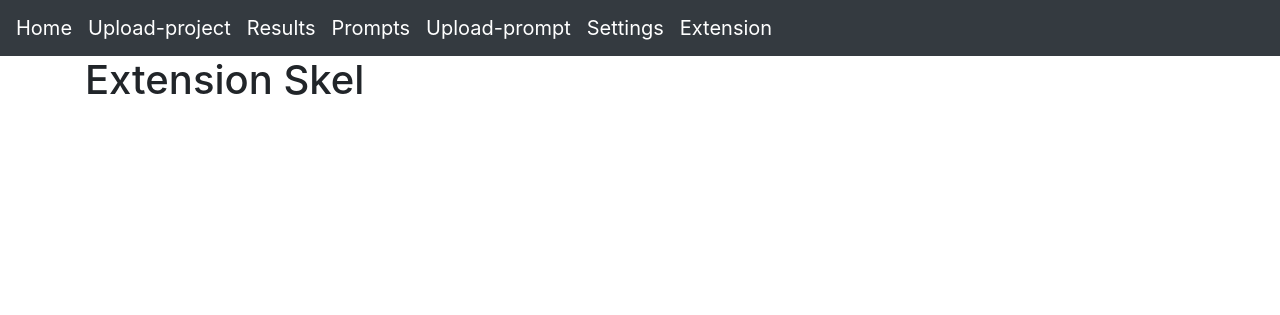
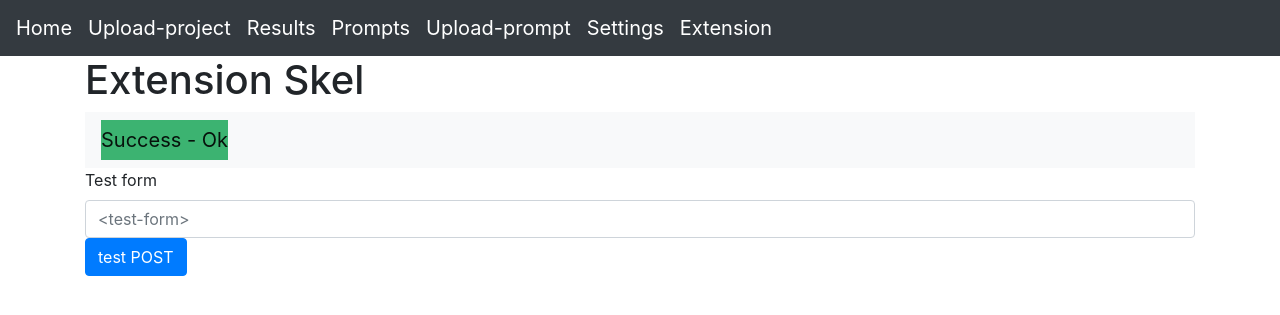
Before and after one commit to NightmareLab/SourceGPT, a Flask app: template src/templates/extension/skel.html in a window 1280 px wide. Shown: the top 315 px of the page. Run offline with Flask 3, Linux system fonts and the light colour scheme; the template is opened without the code that fills it: most values are stand-ins (such as "Sample title", 1, 10 or a date in 2020); parts of the project's set-up code (start-up, migrations or seed data) failed here and were passed over; some libraries are stand-ins or nearby versions.

Commit message:
fix on extension support and debug dockerfile

```diff
--- a/compose_debug_env.yaml
+++ b/compose_debug_env.yaml
@@ -1,7 +1,7 @@
 services:
   backend:
     build:
-      context: flask
+      context: src
       target: builder
     # flask requires SIGINT to stop gracefully
     # (default stop signal from Compose is SIGTERM)
--- a/src/extension/__init__.py
+++ b/src/extension/__init__.py
@@ -45,6 +45,7 @@ def add_extension(wrap_mongo, extns):
     extns.html_file,
     extra = extns.extra
   )
+  return extension_id
 
 
 def init(wrap_mongo):
@@ -85,6 +86,6 @@ class WrapExtension:
 
   def f(self, id_, *args, **kwargs):
     if id_ in self.trampoline :
-      return self.trampoline[id_](*args, **kwargs)
+      return self.trampoline[id_](id_, *args, **kwargs)
     else :
       raise Exception("Invalid '{}' extension id".format(id_))
--- a/src/extension/skel.py
+++ b/src/extension/skel.py
@@ -66,8 +66,9 @@ After i do that print what the code is doing."""
 
 
 ## The method main should be extended as follows
-def main(db_session, request_session, *args, **kwargs):
+def main(id_extension, db_session, request_session, *args, **kwargs):
   """
+    id_extension    : id on extension schema
     db_session      : Db session saved as WrapMongo class
     request_session : flask request object
   """
--- a/src/server.py
+++ b/src/server.py
@@ -309,24 +309,28 @@ def extension():
     prompt_model = wrap_mongo.get_prompt_entry(extns['id_prompt'])
 
   if request.method == 'POST' :
-    return "<html>TODO</html>"
+    if extns != None :
+      try :
+        wrap_extension.f(extns['id'], wrap_mongo, request)
+        status="Ok"
+      except Exception as ex :
+        status="Fail: " + str(ex)
+
+  if extns != None :
+    return render_template(
+      'extension/{}'.format(extns['html_file']),
+      extension_id = extns['id'],
+      prompt_model = prompt_model,
+      extension_model = extns,
+      status=status
+    )
 
   else :
-    if extns is None :
-      return render_template(
-        "extension.html",
-        extensions = extensions,
-        order_view = order_view
-      )
-
-    else :
-      return render_template(
-        'extension/{}'.format(extns['html_file']),
-        prompt_model = prompt_model,
-        extension_model = extns,
-        status=status
-      )
-
+    return render_template(
+      "extension.html",
+      extensions = extensions,
+      order_view = order_view
+    )
 
 
 
--- a/src/templates/extension/skel.html
+++ b/src/templates/extension/skel.html
@@ -1,6 +1,29 @@
 {% extends 'base.html' %}
 
 {% block content %}
-    <h1>{% block title %} Extension Skel {% endblock %}</h1>
+  <h1>{% block title %} Extension Skel {% endblock %}</h1>
+
+  {% if status.startswith('Ok') %}
+    <nav class="navbar navbar-light bg-light">
+      <div class="navbar-brand" style="background-color:MediumSeaGreen;">Success - {{status}}</div>
+    </nav>
+
+  {% elif status != "" %}
+    <nav class="navbar navbar-light bg-light">
+      <div class="navbar-brand" style="background-color:tomato;">{{status}}</div>
+    </nav>
+
+  {% endif %}
+
+
+  <form action="/extension?id_extns={{extension_id}}" method="POST">
+
+    <div>
+      <label for="test_form">Test form</label>
+      <input type="text"  class="form-control" placeholder="<test-form>" id="test_form" name="test_form">
+    </div>
+    <button type="submit" class="btn btn-primary" value="Upload">test POST</button>
+  </form>
+
 
 {% endblock %}
```
